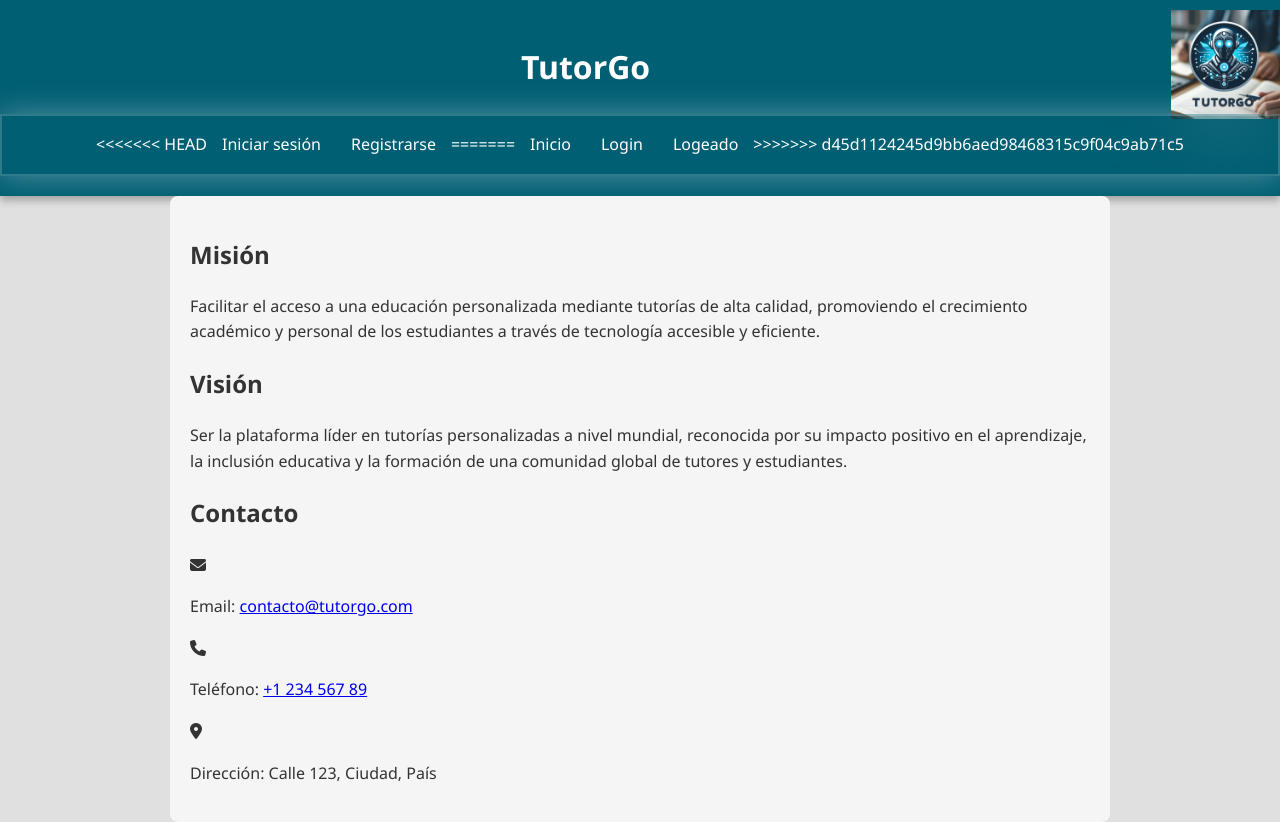
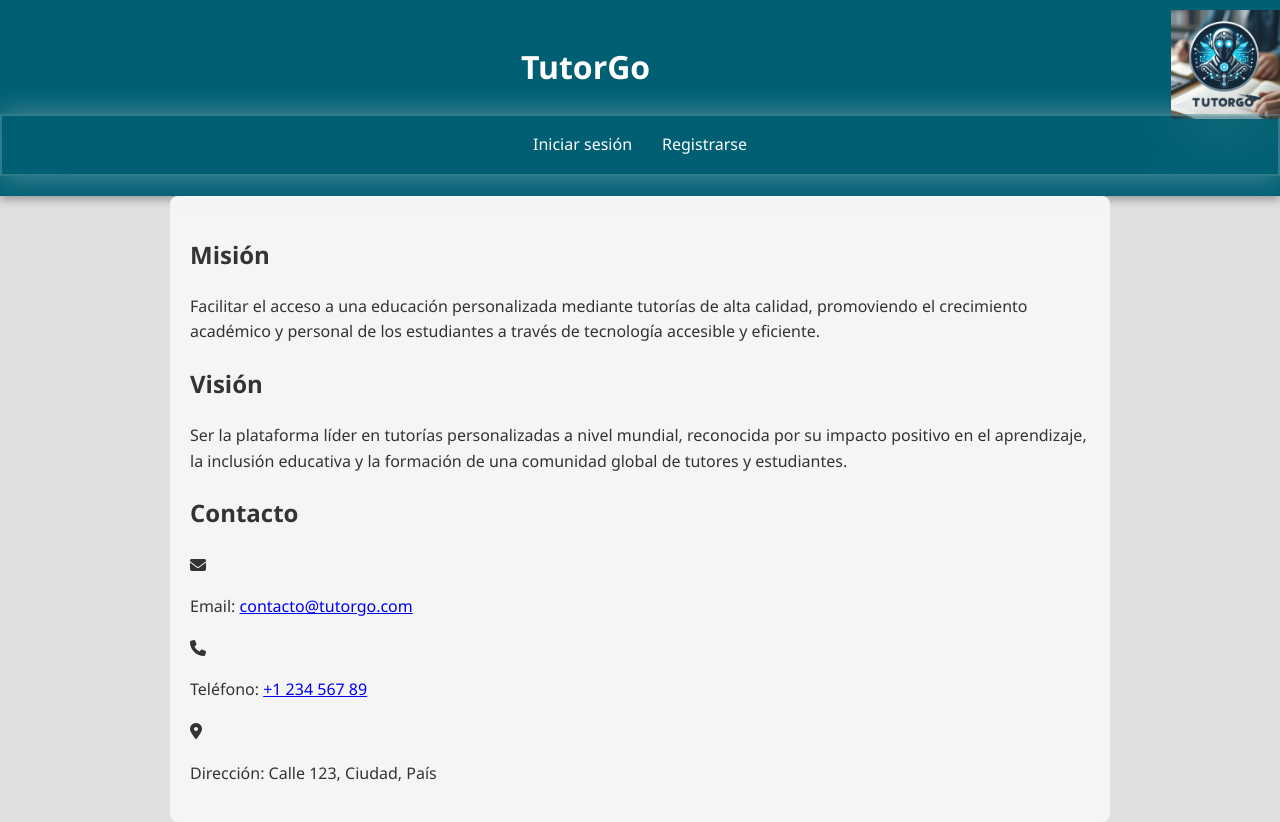
Before and after one commit to Carlos72024/Laboratorio_sofware, a plain HTML site: page index.html in a window 1280 px wide. Drawn offline with Linux system fonts and the light colour scheme.

Commit message:
ultimos cambios

```diff
--- a/index.html
+++ b/index.html
@@ -13,14 +13,9 @@
 
         <nav class="Navbar">
             <ul>
-<<<<<<< HEAD
                 <li><a href="login.html">Iniciar sesión</a></li>
                 <li><a href="registro.html">Registrarse</a></li>
-=======
-                <li><a href="index.html">Inicio</a></li>
-                <li><a href="login.html">Login</a></li>
-                <li><a href="logeado.html">Logeado</a></li>
->>>>>>> d45d1124245d9bb6aed98468315c9f04c9ab71c5
+
             </ul>
         </nav>
     </header>
```
